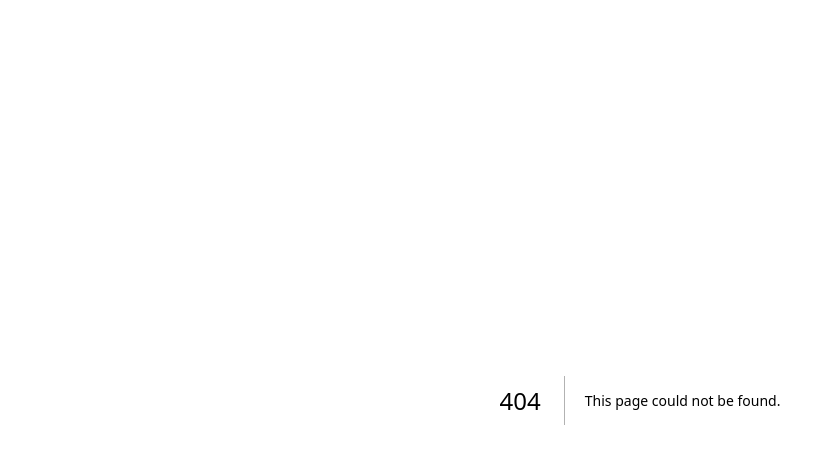
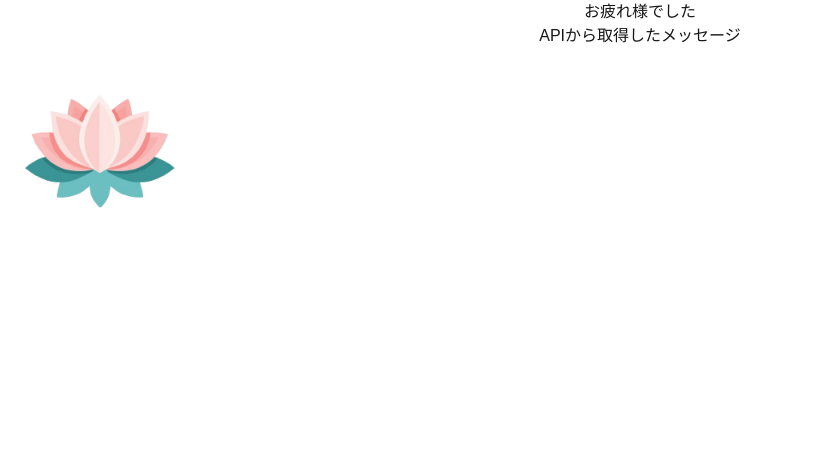
Before and after one commit to ikehatakasumi-del/breath-app, a Next.js app: page /message in a window 1280 px wide. Before the commit this address had no page. Shown: the top 464 px of the page, without its empty margins (0-818 px from the left). Built offline with nearby package versions, Linux system fonts and the light colour scheme.

Commit message:
瞑想実施画面と終了後のメッセージ出現画面の追加

```diff
--- a/app/achievements/layout.js
+++ b/app/achievements/layout.js
@@ -2,8 +2,6 @@ import Achievements from "./page";
 
 export default function AchievementsLayout(){
     return(
-
         <Achievements/>
-
     )
-}
+};
--- /dev/null
+++ b/app/meditate/layout.js
@@ -0,0 +1,7 @@
+import Meditate from "./page";
+
+export default function MeditateLayout () {
+    return (
+        <Meditate />
+    );
+};
--- /dev/null
+++ b/app/meditate/page.js
@@ -0,0 +1,10 @@
+import Link from "next/link";
+
+export default function Meditate () {
+    return (
+        <div>
+            <Link href="/">top</Link>
+            <p>瞑想実施画面</p>
+        </div>
+    );
+};
--- /dev/null
+++ b/app/message/layout.js
@@ -0,0 +1,7 @@
+import Message from "./page"
+
+export default function MessageLayout(){
+    return(
+        <Message/>
+    )
+};
--- /dev/null
+++ b/app/message/page.js
@@ -0,0 +1,10 @@
+import Image from "next/image"
+export default function Message () {
+    return (
+        <div className="text-center">
+            <p>お疲れ様でした</p>
+            <p>APIから取得したメッセージ</p>
+            <Image src="/Image/睡蓮.png" alt="睡蓮の花" width={200} height={300}/>
+        </div>
+    )
+};
--- a/app/page.js
+++ b/app/page.js
@@ -19,7 +19,7 @@ export default function Home() {
         priority/>
       </div>
       <div className="font-medium text-white flex flex-col gap-9 items-center">
-        <Link href="/achievements"
+        <Link href="/meditate"
         className="bg-blue-600 p-4 rounded-4xl w-2xs tracking-wider cursor-pointer focus:ring-5 focus:ring-blue-300"
         >
           GET STARTED
```
